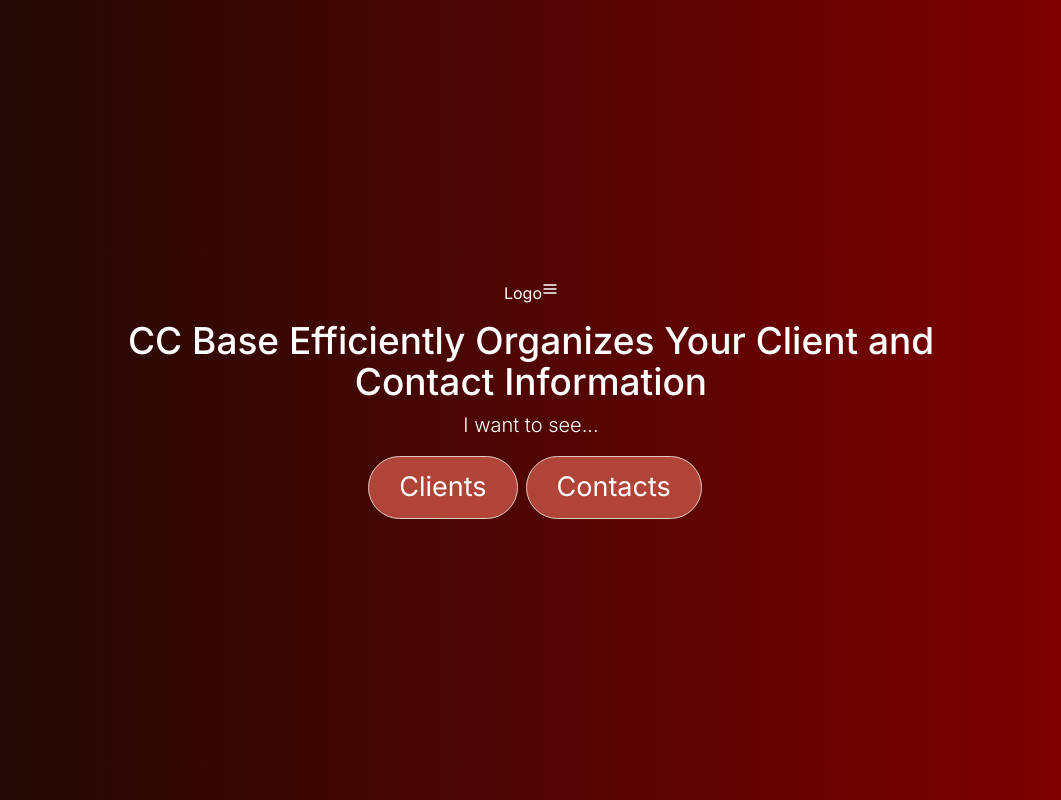
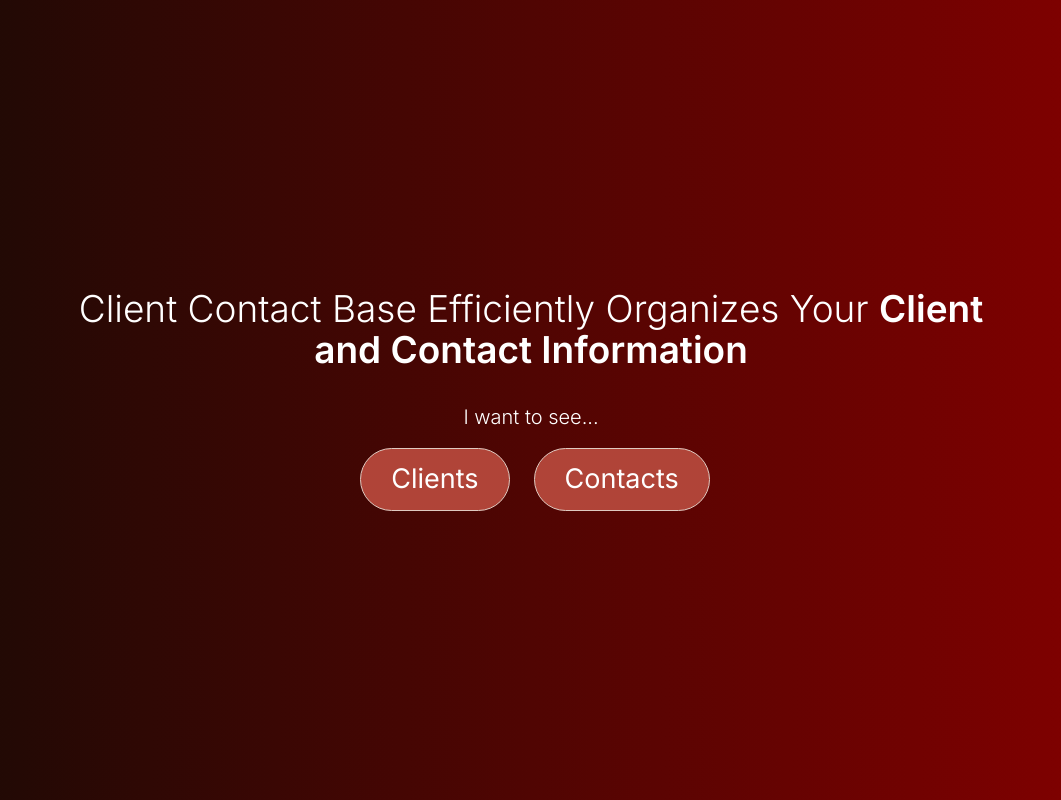
Before and after one commit to lethabomathabatha/clientcontact_base, a React (Vite) app in the folder client/: page / in a window 1280 px wide. Shown: the whole page, without its empty margins (109-1170 px from the left). Built offline with nearby package versions, Linux system fonts and the light colour scheme.

Commit message:
adjust page layout

```diff
--- a/client/src/components/Home.jsx
+++ b/client/src/components/Home.jsx
@@ -10,17 +10,16 @@ import { FiMenu } from 'react-icons/fi'
 export default function Home() {
     return (
       <div fluid className="hero-section text-white">
-        <div className="d-flex flex-row justify-space-between position-top">
-        <p>Logo</p>
-        <FiMenu />
-        </div>
 
         {/* Main Header Content */}
         <div className="d-flex justify-content-center align-items-center text-center">
           <div className="px-2 w-75">
-            <h1>CC Base Efficiently Organizes Your Client and Contact Information</h1>
+            <h1 className='fw-light'>Client Contact Base Efficiently Organizes Your <strong className="fw-bold">Client and Contact Information</strong></h1>
+
+            <br />
             <p className="lead">I want to see...</p>
 
+            <div className='home-btn-container'>
               <Link to="/clients">
                 <Button variant="warning" className="home-btn ms-2 fs-5 px-4">Clients</Button>
               </Link>
@@ -29,14 +28,12 @@ export default function Home() {
               </Link>
             </div>
           </div>
+        </div>
 
 
       </div>
     );
   }
-
-
-
 
 {/* <Link to="/clients">
 <button className="custom-red-btn">Clients</button>
```
Lines whose indentation alone changed are shown as unchanged.
